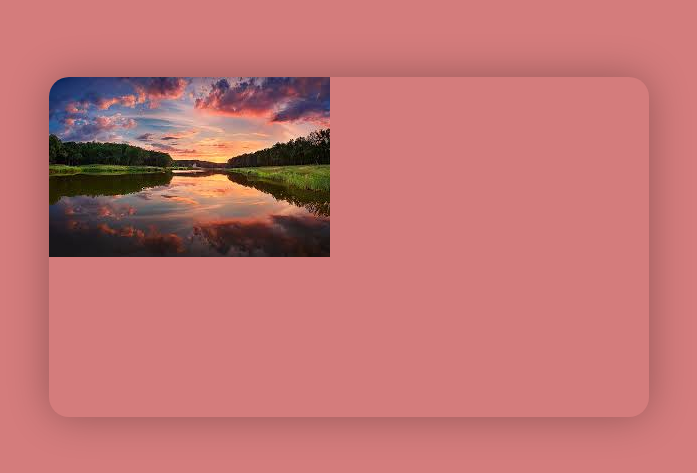
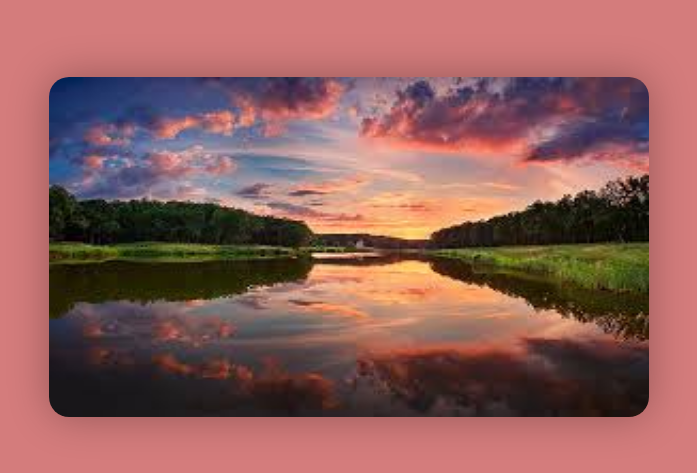
Before and after one commit to Yng-860/melstro, a plain HTML site: page index.html in a window 1280 px wide. Shown: the part 153-626 px from the top of the page, without its empty margins (291-988 px from the left). Drawn offline with Linux system fonts and the light colour scheme.

Commit message:
Update styles.css

```diff
--- a/styles.css
+++ b/styles.css
@@ -56,8 +56,9 @@
     100% { left: 50%; transform: translate(-50%, -50%); opacity: 1; }
   }
 
-  video {
+  img {
     width: 100%;
     height: 100%;
     display: block;
+
   }
```
